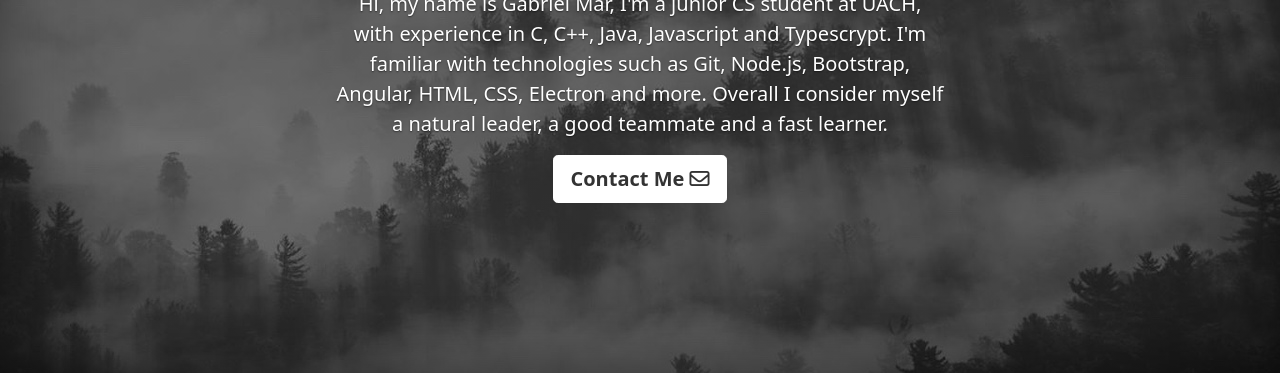
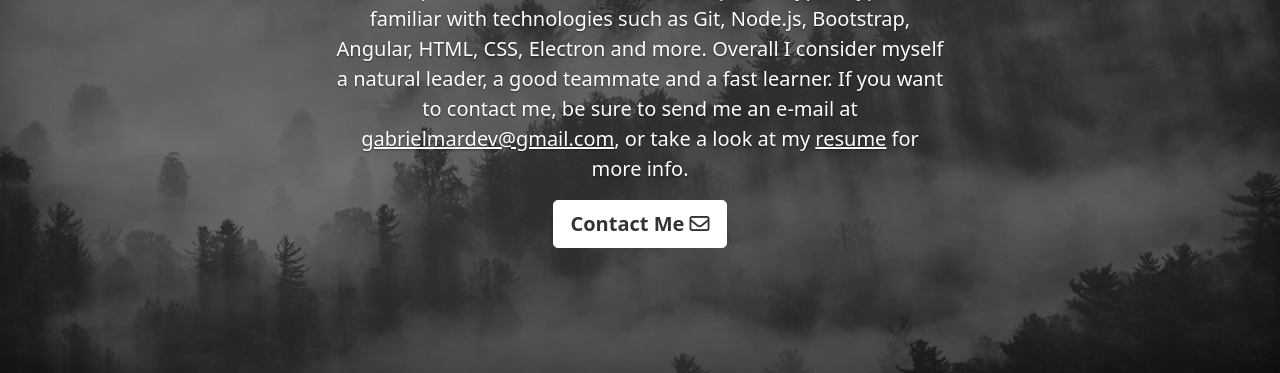
Before and after one commit to GabrielMarBarrio/resume-website, a website: page WWW/index.html in a window 1280 px wide. Shown: the part 427-800 px from the top of the page. Drawn offline with nearby package versions, Linux system fonts and the light colour scheme.

Commit message:
added both email and resume hyperlink

```diff
--- a/WWW/index.html
+++ b/WWW/index.html
@@ -31,8 +31,13 @@
           <img src="assets/images/profile.png" class="rounded-circle img-fluid" alt="Responsive image">
 
           <h1>Computer Science Student</h1>
-          <p class="lead">Hi, my name is Gabriel Mar, I'm a junior CS student at UACH, with experience in C, C++, Java, Javascript and Typescrypt. I'm familiar with technologies such as Git, Node.js, Bootstrap, Angular, HTML, CSS, Electron and more.
+          <p class="lead">Hi, my name is Gabriel Mar,
+            I'm a junior CS student at UACH, with experience in C, C++, Java, Javascript and Typescrypt.
+            I'm familiar with technologies such as Git, Node.js, Bootstrap, Angular, HTML, CSS, Electron and more.
             Overall I consider myself a natural leader, a good teammate and a fast learner.
+            If you want to contact me, be sure to send me an e-mail at
+            <a href="mailto:gabrielmardev@gmail.com">gabrielmardev@gmail.com</a>, or take a look at my
+            <a target="_blank" href="assets/files/GabrielMarBarrio-Resume.pdf">resume</a> for more info.
           </p>
           <p class="lead">
             <a href="mailto:gabrielmardev@gmail.com" class="btn btn-lg btn-secondary fw-bold border-white bg-white">Contact Me  <i class="far fa-envelope"></i></a>
--- a/WWW/main.css
+++ b/WWW/main.css
@@ -12,6 +12,10 @@
 }
 
 h3 {
+    color: #fff;
+}
+
+a {
     color: #fff;
 }
 
```
